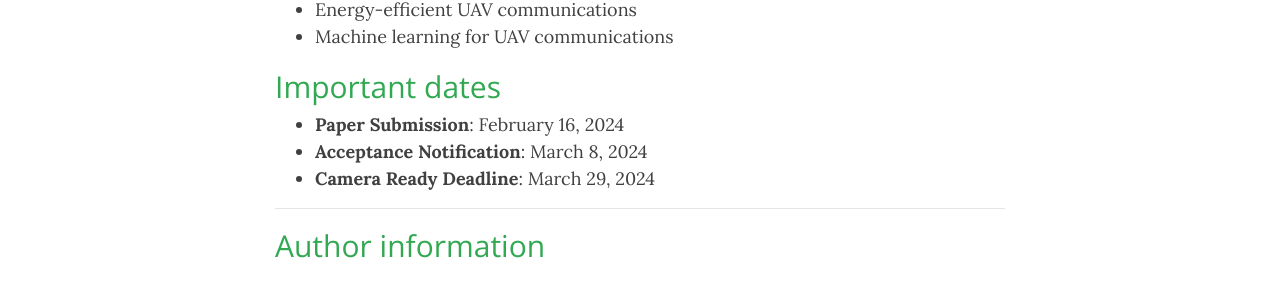
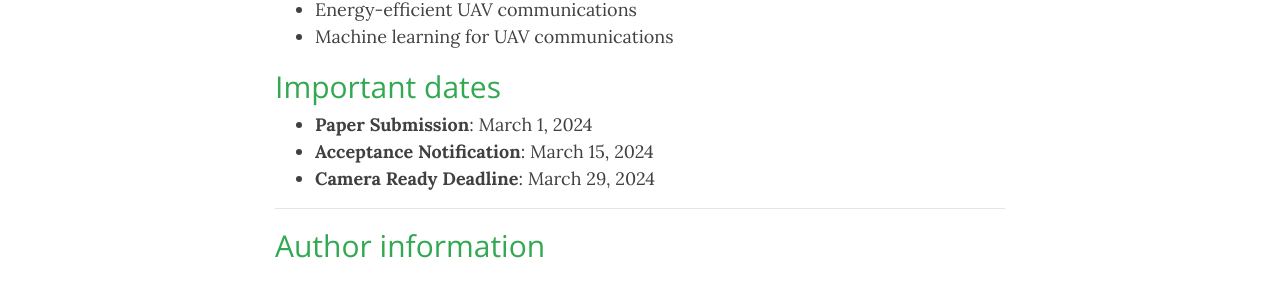
Before and after one commit to widroit2024/widroit2024.github.io, a Jekyll site: the page built from index.md, in a window 1280 px wide and 900 px high, scrolled down 1933 px. Shown: the part 147-443 px from the top of the window. Built offline with Jekyll 4.4.1, drawn with Linux system fonts in a browser that asks for light colours; nearby versions of some CDN libraries.

Commit message:
Updated date

```diff
--- a/index.md
+++ b/index.md
@@ -71,8 +71,8 @@ For this workshop, we seek papers that combine the design of algorithms and test
 ## Important dates
 {: style="color:#32a852"}
 
-- **Paper Submission**: February 16, 2024
-- **Acceptance Notification**:  March 8, 2024
+- **Paper Submission**: March 1, 2024
+- **Acceptance Notification**:  March 15, 2024
 - **Camera Ready Deadline**: March 29, 2024 <!--firm - [Instructions](https://dcoss.org/camera-ready-instructions/) -->
 <!-- - **Workshop Day**: June 20th, afternoon -->
 
```
